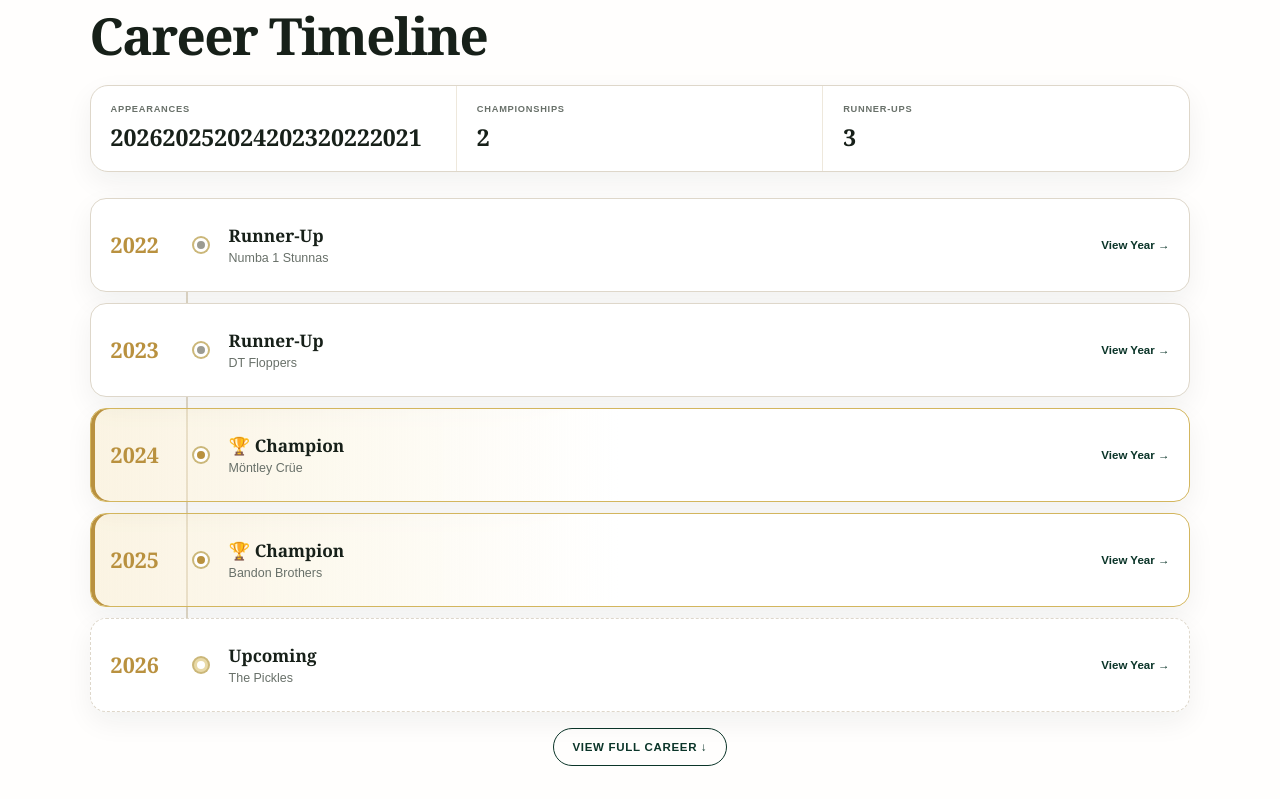
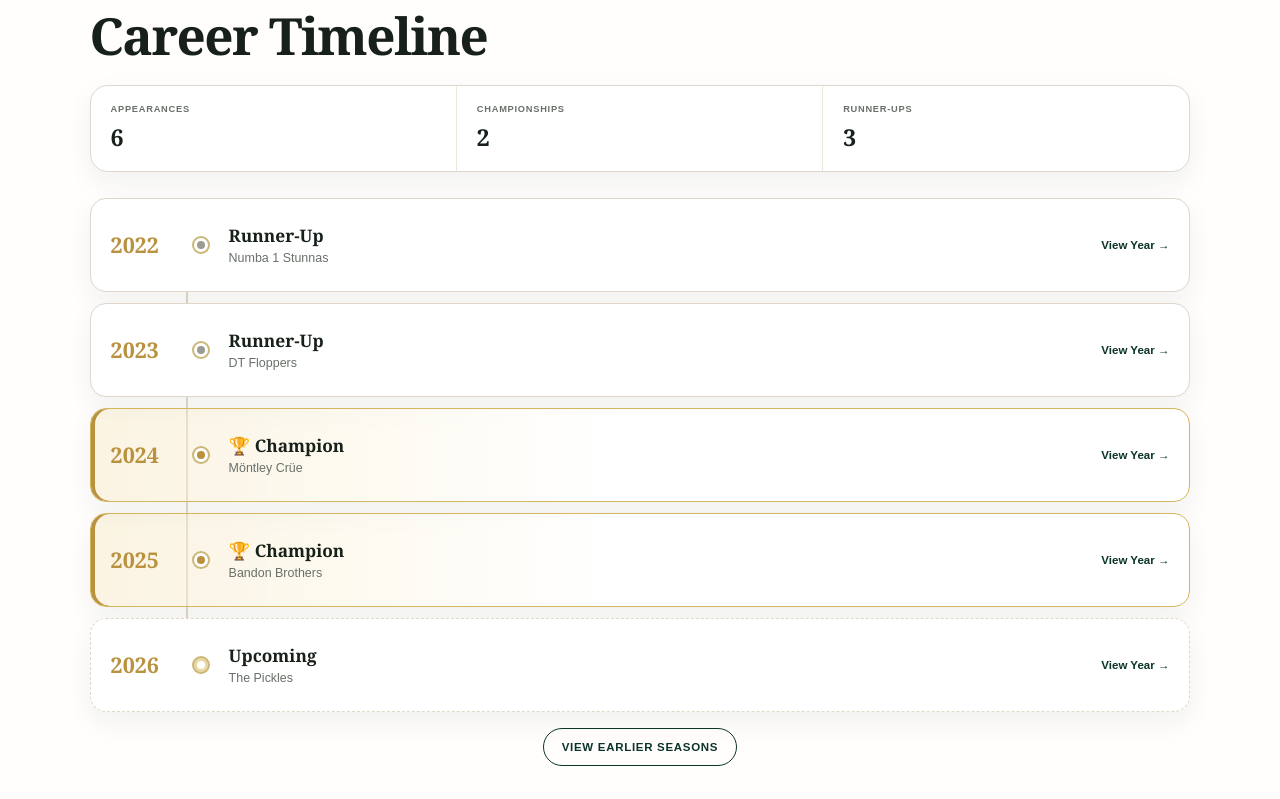
Before and after one commit to sandbaggerinvitational/BaggerInv, a Next.js app: page /players/alex-monteleone in a window 1280 px wide. Shown: the part 921-1720 px from the top of the page. Built offline with nearby package versions, Linux system fonts and the light colour scheme.

Commit message:
Update page.js

```diff
--- a/app/players/[slug]/page.js
+++ b/app/players/[slug]/page.js
@@ -225,7 +225,7 @@
           <div className={styles.careerTimelineSummary}>
             <div>
               <span>Appearances</span>
-              <strong>{stats.appearances}</strong>
+              <strong>{stats.careerTimeline.filter((season) => season.attended).length}</strong>
             </div>
             <div>
               <span>Championships</span>
@@ -249,7 +249,7 @@
 
           {earlierCareerSeasons.length ? (
             <details className={styles.careerTimelineDetails}>
-              <summary>View Full Career ↓</summary>
+              <summary>View Earlier Seasons</summary>
               <div className={styles.careerTimelineEarlier}>
                 {earlierCareerSeasons.map((season) => (
                   <CareerTimelineItem
```
